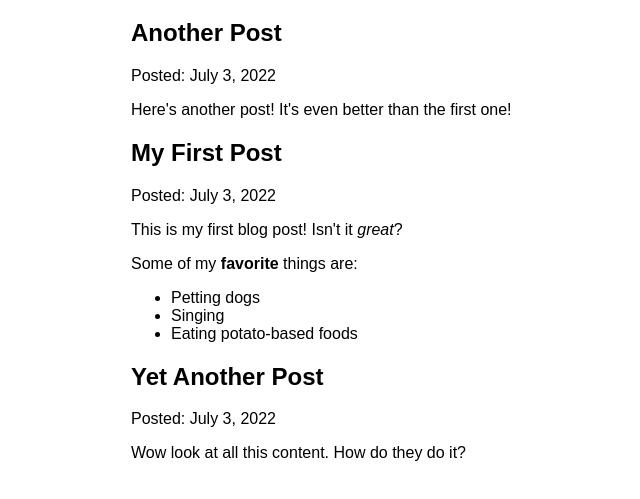
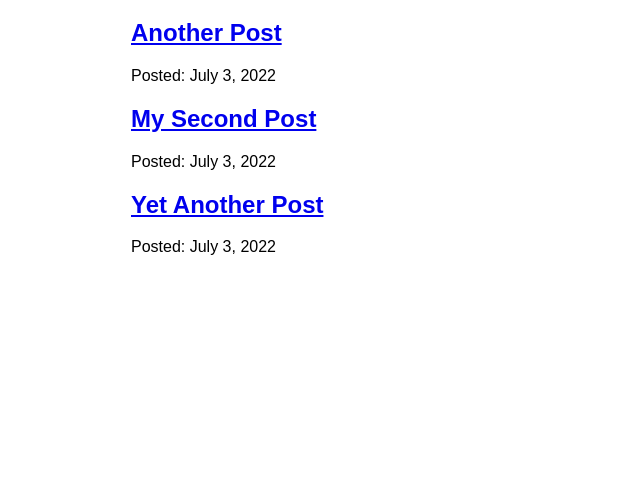
Before and after one commit to diamondcreator/my-second-gatsby-example, a Gatsby site: page /blog in a window 1280 px wide. Shown: the part 157-656 px from the top of the page, without its empty margins (259-899 px from the left). Built offline with nearby package versions, Linux system fonts and the light colour scheme; Gatsby itself is replaced by a stand-in of ours.

Commit message:
Finished Gatsby Tutorial Part 6

```diff
--- a/blog/my-second-post.mdx
+++ b/blog/my-second-post.mdx
@@ -1,5 +1,5 @@
 ---
-title: "My First Post"
+title: "My Second Post"
 date: "2022-07-03"
 ---
 
--- a/src/pages/blog.js
+++ b/src/pages/blog/index.js
@@ -1,8 +1,7 @@
 import * as React from "react"
-import { graphql } from "gatsby";
-import { MDXRenderer } from "gatsby-plugin-mdx";
+import { graphql, Link } from "gatsby";
 
-import Layout from "../components/layout";
+import Layout from "../../components/layout";
 
 const BlogPage = ({ data }) => {
   return (
@@ -10,11 +9,12 @@
       {
         data.allMdx.nodes.map((node) => (
           <article key={node.id}>
-            <h2>{node.frontmatter.title}</h2>
+            <h2>
+              <Link to={`/blog/${node.slug}`}>
+                {node.frontmatter.title}
+              </Link>
+            </h2>
             <p>Posted: {node.frontmatter.date}</p>
-            <MDXRenderer>
-              { node.body }
-            </MDXRenderer>
           </article>
         ))
       }
@@ -31,7 +31,7 @@
           title
         }
         id
-        body
+        slug
       }
     }
   }
```
Also changed, not shown: src/pages/blog/{mdx.slug}.js (added, +30 -0 lines).
